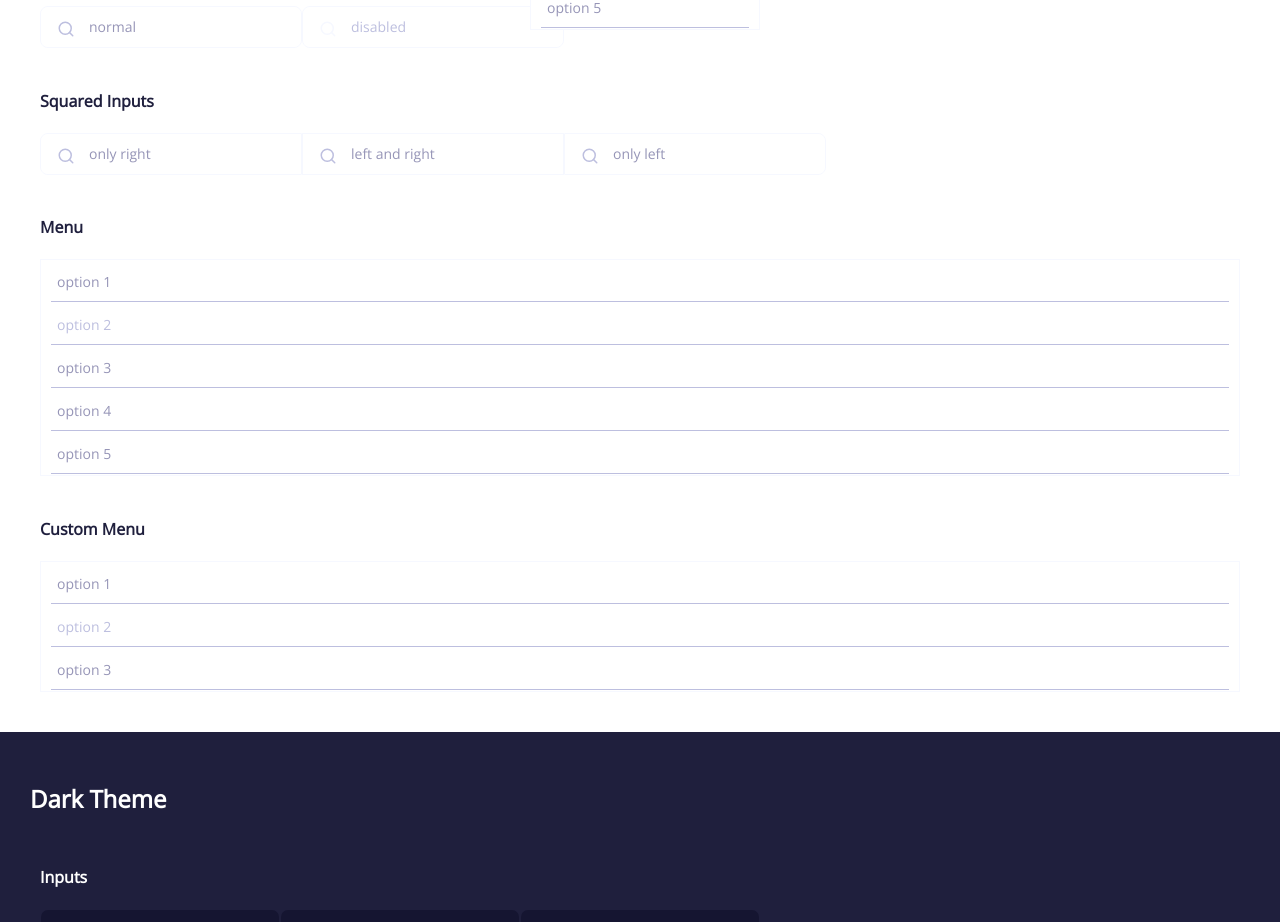
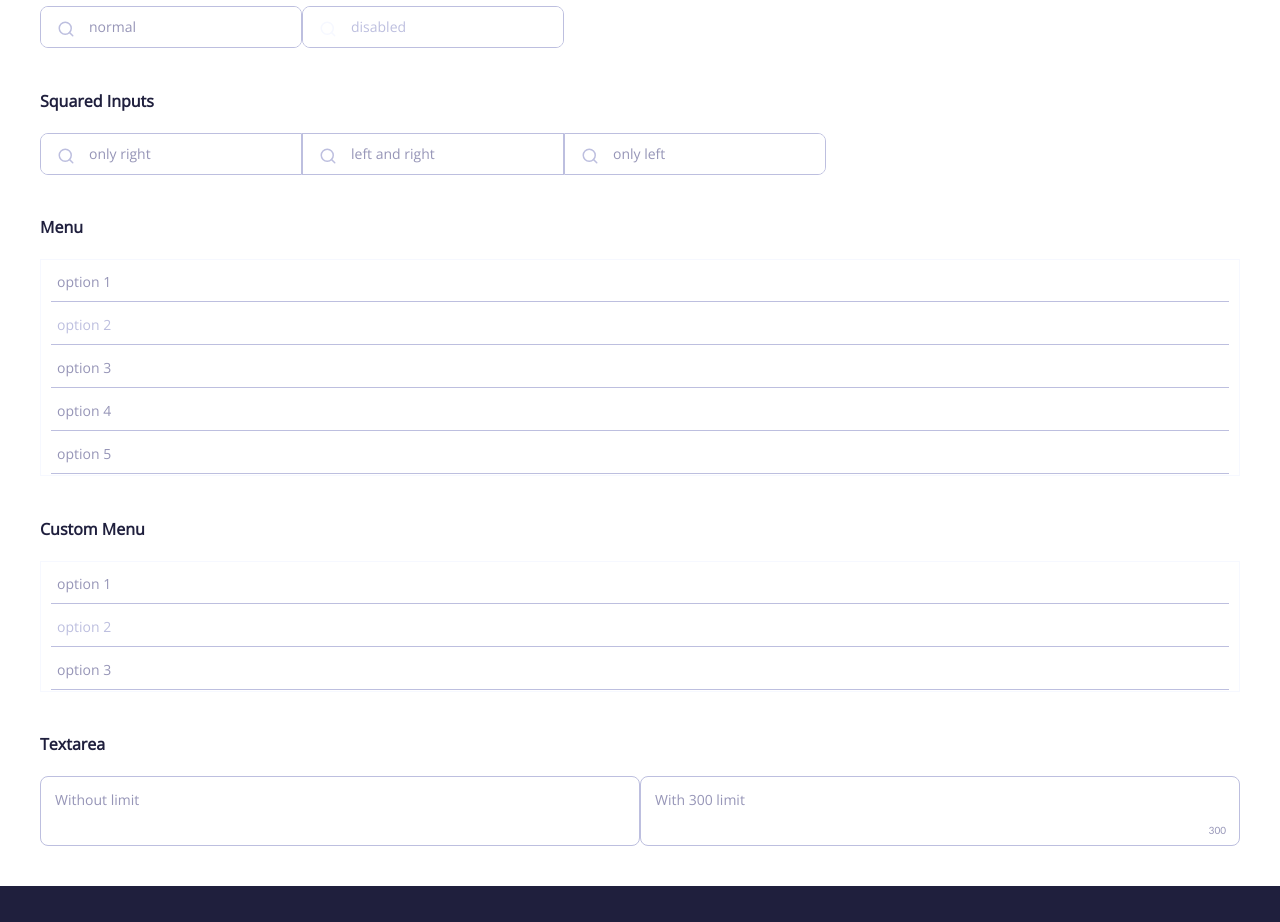
Before and after one commit to ByYuto/GuideToTheGalaxyFrontend, a React (Create React App) app: page /test-components in a window 1280 px wide. Shown: the part 580-1502 px from the top of the page. Built offline with nearby package versions, Linux system fonts and the light colour scheme; a web font is replaced by a local one.

Commit message:
- Finished TextArea - Fixed some things on Input

```diff
--- a/src/components/UI/Input.js
+++ b/src/components/UI/Input.js
@@ -57,15 +57,15 @@ const StyledInput = styled.div`
   height: 40px;
   overflow: hidden;
 
-  border: 1px solid ${props => props.theme.isDark ? "transparent" : props.theme.baseColors.light};
+  border: 1px solid ${props => props.theme.isDark ? "transparent" : props.theme.baseColors.middleLight};
   color: ${props => props.theme.isDark ? props.theme.baseColors.light : props.theme.baseColors.dark};
-  border-radius: 8px;
+  border-radius: ${props => props.theme.borderRadius.small};
 
   ${props => props.optionsOpened ? css`
     border-bottom-right-radius: 1000;
   ` : null}
   ${props => props.focused && !props.disabled ? css`
-    border: 1px solid ${props => props.theme.accentColors.primary.color};
+    border-color: ${props => props.theme.accentColors.primary.color};
     box-shadow: 0px 0px 12px rgba(97, 124, 255, 0.1);
   ` : null}
 
@@ -80,17 +80,11 @@ const StyledInput = styled.div`
 
   input {
     all: unset;
-
     font-family: 'Open Sans';
-
-
     font-size: 14px;
     line-height: 22px;
     padding: 9px 35px 9px ${props => props.Icon ? 48 : 26}px;
     background: ${props => props.theme.isDark ? props.theme.baseColors.darker : "white"};
-
-
-
     &::placeholder {
       color: ${props => props.theme.isDark ? props.theme.baseColors.middleLight : props.theme.baseColors.middle};
     }
@@ -118,19 +112,7 @@ const StyledInput = styled.div`
       }
     }` : null}
 
-  ${props => {
-    return (props.show && !props.disabled) ? css`
-    .clear {
-      display: block;
-      input {
-        border: 1px solid ${props => props.theme.accentColors.primary.color};
-      }
-      &:hover{
-        color: ${props => props.theme.isDark ? props.theme.baseColors.light : props.theme.baseColors.dark};
-      }
-    }`
-      : null
-  }}
+
 `
 
 const autoCloseTime = 50;
@@ -152,11 +134,9 @@ const Input = ({ children, value, onChange, onClear, disabled, Icon, squaredRigh
   }, [focused]);
 
   const onFocus = (e) => {
-    //console.log("Focus", e.target);
     setFocused(true);
   }
   const onBlur = (e) => {
-    //console.log("Blur", e.target);
     setFocused(false);
     setFocusedCount(0);
   };
@@ -165,6 +145,8 @@ const Input = ({ children, value, onChange, onClear, disabled, Icon, squaredRigh
     const value = e.target.value;
     if (value.length >= 3) {
       setOptionsOpened(true);
+    } else {
+      setOptionsOpened(false);
     }
     onChange && onChange(value);
   }
@@ -175,7 +157,6 @@ const Input = ({ children, value, onChange, onClear, disabled, Icon, squaredRigh
     setOptionsOpened(false);
   }
   const onMenuClick = (option) => {
-    //console.log("hizo click en la opción", label);
     onChange(option.label);
     setOptionsOpened(false);
   }
@@ -189,15 +170,11 @@ const Input = ({ children, value, onChange, onClear, disabled, Icon, squaredRigh
 
   return <StyledInputContainer onFocus={onFocus} onBlur={onBlur} focused={focused} onClick={onInputClick} optionsOpened={optionsOpened} Icon={Icon}>
     <StyledInput tabIndex={-1} disabled={disabled} Icon={Icon} squaredRight={squaredRight} squaredLeft={squaredLeft} focused={focused} optionsOpened={optionsOpened}>
-      <div>
-        {Icon ? <Icon className="icon" /> : null}
-      </div>
+      {Icon ? <Icon className="icon" /> : null}
       <input ref={inputRef} {...props} value={value} disabled={disabled} onChange={onInputChange} />
-      <div>
-        <ClearButton icon transparent onClick={onClearClick} show={!!value.trim()}><IoIosClose /></ClearButton>
-      </div>
+      {!disabled ? <ClearButton icon transparent onClick={onClearClick} show={!!value.trim()}><IoIosClose /></ClearButton> : null}
     </StyledInput >
-    {autoCompleteOptions && (optionsOpened || true) ?
+    {autoCompleteOptions && (optionsOpened || false) ?
       <Menu options={autoCompleteOptions} onMenuClick={onMenuClick} />
       : null
     }
--- /dev/null
+++ b/src/components/UI/TextArea.js
@@ -0,0 +1,84 @@
+import React, { useState } from 'react';
+import styled, { css } from 'styled-components';
+import PropTypes from 'prop-types';
+
+const StyledTextAreaContainer = styled.div`
+all: unset;
+display: block;
+box-sizing: border-box;
+position: relative;
+
+&:after{
+  content: "${props => props.charsLeft}";
+  position: absolute;
+  right: 14px;
+  bottom: 8px;
+  font-family: Lato;
+  font-size: 10px;
+  line-height: 16px;
+  color: ${props => props.theme.baseColors.middle}
+}
+`
+const StyledTextArea = styled.textarea`
+  all: unset;
+  display: block;
+  width: 100%;
+  font-family: 'Open Sans';
+  font-size: 14px;
+  line-height: 22px;
+  box-sizing: border-box;
+  padding: 12px 14px;
+  background: ${props => props.theme.isDark ? props.theme.baseColors.darker : "white"};
+  border: 1px solid ${props => props.theme.isDark ? "transparent" : props.theme.baseColors.middleLight};
+  color: ${props => props.theme.isDark ? props.theme.baseColors.light : props.theme.baseColors.dark};
+  border-radius: ${props => props.theme.borderRadius.small};
+  &::placeholder {
+    color: ${props => props.theme.isDark ? props.theme.baseColors.middleLight : props.theme.baseColors.middle};
+  }
+
+  ${props => props.focused && !props.disabled ? css`
+    border: 1px solid ${props => props.theme.accentColors.primary.color};
+    box-shadow: 0px 0px 12px rgba(97, 124, 255, 0.1);
+  ` : null}
+`
+
+const TextArea = ({ children, value, onChange, disabled, className, limit, ...props }) => {
+  const [focused, setFocused] = useState(false);
+
+  const onFocus = (e) => {
+    setFocused(true);
+  }
+  const onBlur = (e) => {
+    setFocused(false);
+  };
+
+  const _onChange = (e) => {
+    onChange && onChange(e.target.value);
+  }
+
+  const charsLeft = limit ? (limit - value.length) : "";
+  return <StyledTextAreaContainer focused={focused} charsLeft={charsLeft} {...props}>
+    <StyledTextArea onFocus={onFocus} onBlur={onBlur} onChange={_onChange} focused={focused} value={value} {...props} />
+  </StyledTextAreaContainer>
+}
+
+TextArea.defaultProps = {
+  value: "",
+  onChange: null,
+  disabled: false,
+  Icon: null,
+  squaredRight: false,
+  squaredLeft: false,
+  autoCompleteOptions: undefined
+};
+
+TextArea.propTypes = {
+  value: PropTypes.string,
+  onChange: PropTypes.func,
+  disabled: PropTypes.bool,
+  Icon: PropTypes.elementType,
+  squaredRight: PropTypes.bool,
+  squaredLeft: PropTypes.bool,
+}
+
+export default styled(TextArea)``;
--- a/src/views/ComponentsTestPage.js
+++ b/src/views/ComponentsTestPage.js
@@ -6,6 +6,7 @@ import UpvoteCounter from "../components/UI/UpvoteCounter";
 import Menu, { CustomMenu } from "../components/UI/Menu";
 import MenuOption from "../components/UI/MenuOption";
 import { FiSearch } from 'react-icons/fi';
+import TextArea from "../components/UI/TextArea";
 
 function ComponentsTest({ title }) {
 
@@ -34,6 +35,7 @@ function ComponentsTest({ title }) {
 
   const onMenuClick = (option) => alert("Click on Menu: " + option.label);
   const [texto, setTexto] = useState("");
+  const [textoTextarea, setTextoTextarea] = useState("");
   return <div>
     <h2>{title}</h2>
     <div style={{ padding: "10px" }}>
@@ -73,7 +75,14 @@ function ComponentsTest({ title }) {
         <MenuOption option={menuOptions[2]} onClick={onMenuClick} />
       </CustomMenu>
     </div>
-
+    {console.log(textoTextarea)}
+    <div style={{ padding: "10px" }}>
+      <h4>Textarea</h4>
+      <div style={{ display: "flex", flexDirection: "row", justifyContent: "stretch", flexGrow: 1 }}>
+        <TextArea placeholder="Without limit" value={textoTextarea} onChange={value => setTextoTextarea(value)} style={{ flex: 1 }}></TextArea>
+        <TextArea placeholder="With 300 limit" limit={300} value={textoTextarea} onChange={value => setTextoTextarea(value)} style={{ flex: 1 }}></TextArea>
+      </div>
+    </div>
 
   </div>
 }
```
